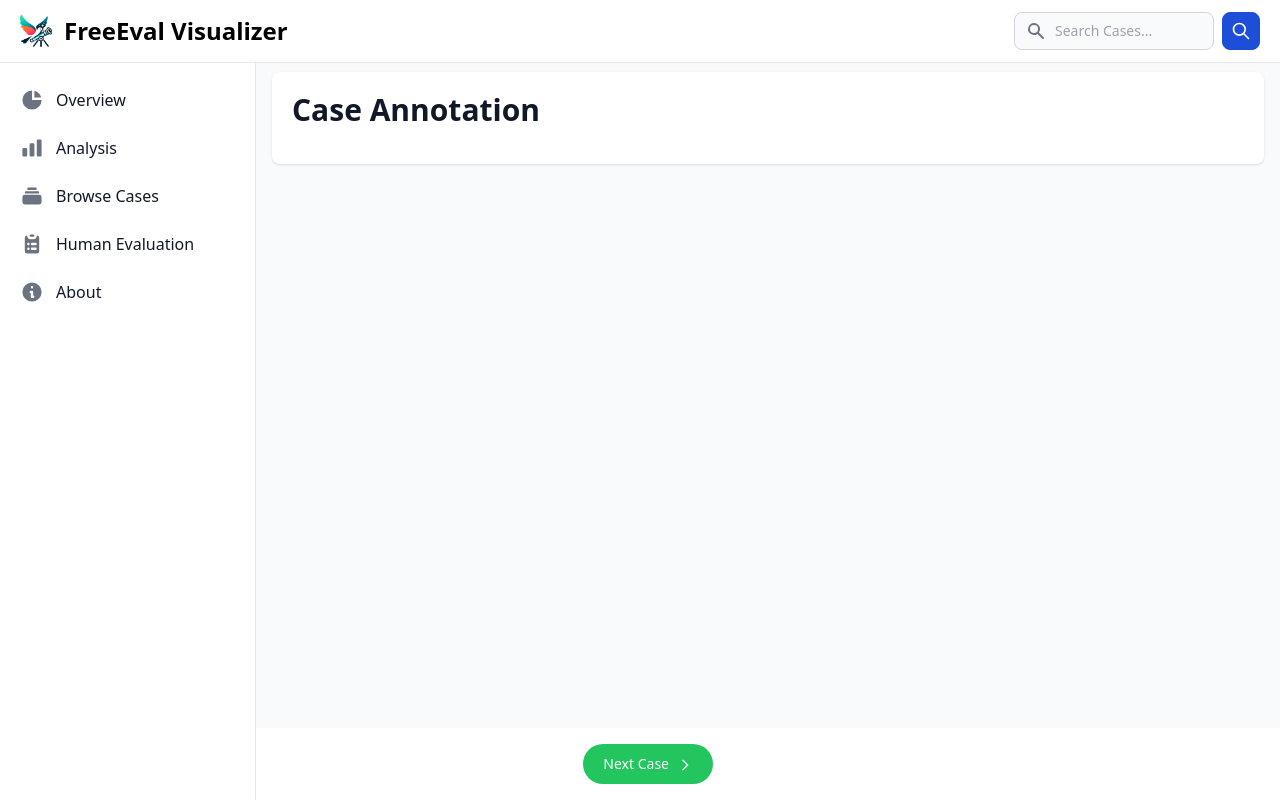
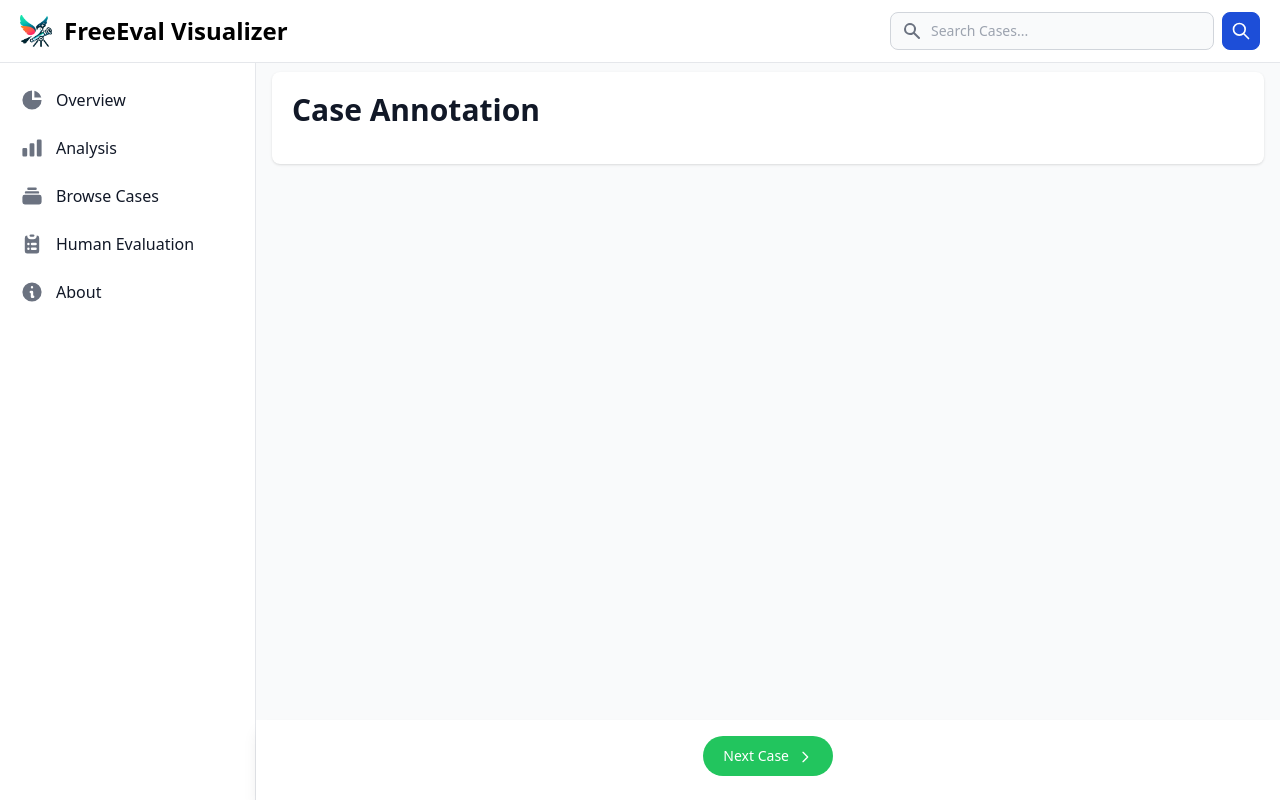
Before and after one commit to zhuohaoyu/FreeEval, a Python web app: template visualizer/app/templates/case_annotation.html in a window 1280 px wide. Run offline with Jinja, Linux system fonts and the light colour scheme; the template is opened without the code that fills it, so the values that code supplies are empty; some libraries are stand-ins or nearby versions.

Commit message:
fix layout

```diff
--- a/visualizer/app/templates/base.html
+++ b/visualizer/app/templates/base.html
@@ -18,50 +18,34 @@
     <div class="px-3 py-3 lg:px-5 lg:pl-3">
         <div class="flex items-center justify-between">
             <div class="flex items-center justify-start">
-                    <button data-drawer-target="logo-sidebar" data-drawer-toggle="logo-sidebar"
-                        aria-controls="logo-sidebar" type="button"
-                        class="inline-flex items-center p-2 text-sm text-gray-500 rounded-lg sm:hidden hover:bg-gray-100 focus:outline-none focus:ring-2 focus:ring-gray-200 dark:text-gray-400 dark:hover:bg-gray-700 dark:focus:ring-gray-600">
+                <button data-drawer-target="logo-sidebar" data-drawer-toggle="logo-sidebar" aria-controls="logo-sidebar" type="button" class="inline-flex items-center p-2 text-sm text-gray-500 rounded-lg md:hidden hover:bg-gray-100 focus:outline-none focus:ring-2 focus:ring-gray-200 dark:text-gray-400 dark:hover:bg-gray-700 dark:focus:ring-gray-600">
                     <span class="sr-only">Open sidebar</span>
-                        <svg class="w-6 h-6" aria-hidden="true" fill="currentColor" viewBox="0 0 20 20"
-                            xmlns="http://www.w3.org/2000/svg">
-                            <path clip-rule="evenodd" fill-rule="evenodd"
-                                d="M2 4.75A.75.75 0 012.75 4h14.5a.75.75 0 010 1.5H2.75A.75.75 0 012 4.75zm0 10.5a.75.75 0 01.75-.75h7.5a.75.75 0 010 1.5h-7.5a.75.75 0 01-.75-.75zM2 10a.75.75 0 01.75-.75h14.5a.75.75 0 010 1.5H2.75A.75.75 0 012 10z">
-                            </path>
+                    <svg class="w-6 h-6" aria-hidden="true" fill="currentColor" viewBox="0 0 20 20" xmlns="http://www.w3.org/2000/svg">
+                        <path clip-rule="evenodd" fill-rule="evenodd" d="M2 4.75A.75.75 0 012.75 4h14.5a.75.75 0 010 1.5H2.75A.75.75 0 012 4.75zm0 10.5a.75.75 0 01.75-.75h7.5a.75.75 0 010 1.5h-7.5a.75.75 0 01-.75-.75zM2 10a.75.75 0 01.75-.75h14.5a.75.75 0 010 1.5H2.75A.75.75 0 012 10z"></path>
                     </svg>
                 </button>
                 <a href="{{ url_for('main.dashboard') }}" class="flex ml-2 md:mr-24">
-                        <img src="{{ url_for('static', filename='png/freeeval-logo.png') }}" class="h-8 mr-3" alt="FlowBite Logo" />
-                        <span
-                            class="self-center text-xl font-semibold sm:text-2xl whitespace-nowrap dark:text-white">FreeEval
-                            Visualizer</span>
+                    <img src="{{ url_for('static', filename='png/freeeval-logo.png') }}" class="h-8 mr-3" alt="FreeEval Logo" />
+                    <span class="self-center text-xl font-semibold sm:text-2xl whitespace-nowrap dark:text-white">FreeEval Visualizer</span>
                 </a>
             </div>
             <div class="flex items-center">
                 <form id="navbar-search-form" class="flex items-center">
                     <label for="navbar-search" class="sr-only">Search</label>
-                        <div class="relative w-full">
+                    <div class="relative">
                         <div class="absolute inset-y-0 left-0 flex items-center pl-3 pointer-events-none">
-                                <svg aria-hidden="true" class="w-5 h-5 text-gray-500 dark:text-gray-400"
-                                    fill="currentColor" viewBox="0 0 20 20" xmlns="http://www.w3.org/2000/svg">
-                                    <path fill-rule="evenodd"
-                                        d="M8 4a4 4 0 100 8 4 4 0 000-8zM2 8a6 6 0 1110.89 3.476l4.817 4.817a1 1 0 01-1.414 1.414l-4.816-4.816A6 6 0 012 8z"
-                                        clip-rule="evenodd"></path>
+                            <svg aria-hidden="true" class="w-5 h-5 text-gray-500 dark:text-gray-400" fill="currentColor" viewBox="0 0 20 20" xmlns="http://www.w3.org/2000/svg">
+                                <path fill-rule="evenodd" d="M8 4a4 4 0 100 8 4 4 0 000-8zM2 8a6 6 0 1110.89 3.476l4.817 4.817a1 1 0 01-1.414 1.414l-4.816-4.816A6 6 0 012 8z" clip-rule="evenodd"></path>
                             </svg>
                         </div>
-                            <input type="text" id="navbar-search"
-                                class="bg-gray-50 border border-gray-300 text-gray-900 text-sm rounded-lg focus:ring-blue-500 focus:border-blue-500 block w-full pl-10 p-2 dark:bg-gray-700 dark:border-gray-600 dark:placeholder-gray-400 dark:text-white dark:focus:ring-blue-500 dark:focus:border-blue-500"
-                                placeholder="Search Cases..." required style="width: 200px;">
+                        <input type="text" id="navbar-search" class="bg-gray-50 border border-gray-300 text-gray-900 text-sm rounded-lg focus:ring-blue-500 focus:border-blue-500 block w-full pl-10 p-2 pr-20 dark:bg-gray-700 dark:border-gray-600 dark:placeholder-gray-400 dark:text-white dark:focus:ring-blue-500 dark:focus:border-blue-500" placeholder="Search Cases..." required>
                     </div>
-                        <button type="submit"
-                            class="p-2 ml-2 text-sm font-medium text-white bg-blue-700 rounded-lg border border-blue-700 hover:bg-blue-800 focus:ring-4 focus:outline-none focus:ring-blue-300 dark:bg-blue-600 dark:hover:bg-blue-700 dark:focus:ring-blue-800">
-                            <svg class="w-5 h-5" fill="none" stroke="currentColor" viewBox="0 0 24 24"
-                                xmlns="http://www.w3.org/2000/svg">
-                                <path stroke-linecap="round" stroke-linejoin="round" stroke-width="2"
-                                    d="M21 21l-6-6m2-5a7 7 0 11-14 0 7 7 0 0114 0z"></path>
+                    <button type="submit" class="p-2 ml-2 text-sm font-medium text-white bg-blue-700 rounded-lg border border-blue-700 hover:bg-blue-800 focus:ring-4 focus:outline-none focus:ring-blue-300 dark:bg-blue-600 dark:hover:bg-blue-700 dark:focus:ring-blue-800">
+                        <svg class="w-5 h-5" fill="none" stroke="currentColor" viewBox="0 0 24 24" xmlns="http://www.w3.org/2000/svg">
+                            <path stroke-linecap="round" stroke-linejoin="round" stroke-width="2" d="M21 21l-6-6m2-5a7 7 0 11-14 0 7 7 0 0114 0z"></path>
                         </svg>
                         <span class="sr-only">Search</span>
                     </button>
-                    </form>
                 </form>
             </div>
         </div>
@@ -143,6 +127,38 @@
 
     <script src="https://cdnjs.cloudflare.com/ajax/libs/flowbite/1.6.5/flowbite.min.js"></script>
     <script src="{{ url_for('static', filename='js/main.js') }}"></script>
+    <script>
+        document.addEventListener('DOMContentLoaded', function() {
+            const searchInput = document.getElementById('navbar-search');
+            const expandedWidth = '250px';
+            const collapsedWidth = '150px';
+
+            searchInput.addEventListener('focus', function() {
+                this.style.width = expandedWidth;
+            });
+
+            searchInput.addEventListener('blur', function() {
+                if (this.value === '') {
+                    this.style.width = collapsedWidth;
+                }
+            });
+
+            // Check screen size and adjust search bar accordingly
+            function adjustSearchBar() {
+                if (window.innerWidth >= 768) { // md breakpoint
+                    searchInput.style.width = 'auto';
+                } else {
+                    searchInput.style.width = collapsedWidth;
+                }
+            }
+
+            // Initial adjustment
+            adjustSearchBar();
+
+            // Adjust on window resize
+            window.addEventListener('resize', adjustSearchBar);
+        });
+        </script>
 </body>
 
 </html>
--- a/visualizer/app/templates/case_annotation.html
+++ b/visualizer/app/templates/case_annotation.html
@@ -3,7 +3,7 @@
 {% block title %}Case Annotation - FreeEval Visualizer{% endblock %}
 
 {% block content %}
-<div class="mx-auto p-5 bg-white rounded-lg shadow dark:bg-gray-800 mb-20">
+<div class="mx-auto p-5 bg-white rounded-lg shadow dark:bg-gray-800 mb-24">
     <h1 class="text-3xl font-bold text-gray-900 dark:text-white mb-4">Case Annotation</h1>
     {% for key, value in case_data.items() %}
         {% if not (settings.hide_scores and key in ['evaluation_result', 'evaluator_output']) %}
@@ -15,25 +15,33 @@
     {% endfor %}
 </div>
 
-<div id="annotation-controls" class="fixed bottom-0 left-0 right-0 bg-white dark:bg-gray-800 p-4 shadow-lg" data-session-name="{{ session_name }}" data-case-uuid="{{ case_data.uuid }}" data-is-swapped="{{ is_swapped }}">
-    <div class="container mx-auto flex justify-center items-center">
+<div id="annotation-controls" class="fixed bottom-0 left-0 right-0 bg-white dark:bg-gray-800 p-4 shadow-lg z-50" data-session-name="{{ session_name }}" data-case-uuid="{{ case_data.uuid }}" data-is-swapped="{{ is_swapped }}">
+    <div class="container mx-auto px-4">
+        <div class="flex flex-wrap justify-center items-center -mx-2">
             {% if settings.evaluation_type == 'pairwise' %}
                 {% for option in settings.options %}
-            <button class="annotation-option text-white bg-blue-700 hover:bg-blue-800 focus:outline-none focus:ring-4 focus:ring-blue-300 font-medium rounded-full text-sm px-5 py-2.5 text-center me-2 mb-2 dark:bg-blue-600 dark:hover:bg-blue-700 dark:focus:ring-blue-800" data-option="{{ option }}">{{ option }}</button>
+                <div class="px-2 mb-2">
+                    <button class="annotation-option text-white bg-blue-700 hover:bg-blue-800 focus:outline-none focus:ring-4 focus:ring-blue-300 font-medium rounded-full text-sm px-5 py-2.5 text-center dark:bg-blue-600 dark:hover:bg-blue-700 dark:focus:ring-blue-800" data-option="{{ option }}">{{ option }}</button>
+                </div>
                 {% endfor %}
             {% elif settings.evaluation_type == 'scoring' %}
                 {% if settings.scoring_type == 'discrete' %}
                     {% for score in settings.allowed_scores %}
-                <button class="annotation-option text-white bg-blue-700 hover:bg-blue-800 focus:outline-none focus:ring-4 focus:ring-blue-300 font-medium rounded-full text-sm px-5 py-2.5 text-center me-2 mb-2 dark:bg-blue-600 dark:hover:bg-blue-700 dark:focus:ring-blue-800">{{ score }}</button>
+                    <div class="px-2 mb-2">
+                        <button class="annotation-option text-white bg-blue-700 hover:bg-blue-800 focus:outline-none focus:ring-4 focus:ring-blue-300 font-medium rounded-full text-sm px-5 py-2.5 text-center dark:bg-blue-600 dark:hover:bg-blue-700 dark:focus:ring-blue-800">{{ score }}</button>
+                    </div>
                     {% endfor %}
                 {% else %}
-            <input type="number" id="score-input" min="{{ settings.min_score }}" max="{{ settings.max_score }}" class="border rounded-full px-4 py-2 mr-2">
-            <button id="submit-score" class="text-white bg-blue-700 hover:bg-blue-800 focus:outline-none focus:ring-4 focus:ring-blue-300 font-medium rounded-full text-sm px-5 py-2.5 text-center me-2 mb-2 dark:bg-blue-600 dark:hover:bg-blue-700 dark:focus:ring-blue-800">Submit Score</button>
+                <div class="px-2 mb-2 flex items-center">
+                    <input type="number" id="score-input" min="{{ settings.min_score }}" max="{{ settings.max_score }}" class="border rounded-full px-4 py-2 mr-2 w-20">
+                    <button id="submit-score" class="text-white bg-blue-700 hover:bg-blue-800 focus:outline-none focus:ring-4 focus:ring-blue-300 font-medium rounded-full text-sm px-5 py-2.5 text-center dark:bg-blue-600 dark:hover:bg-blue-700 dark:focus:ring-blue-800">Submit Score</button>
+                </div>
                 {% endif %}
             {% endif %}
 
             <!-- Next button -->
-        <a href="{{ url_for('main.case_annotation', session_name=session_name, uuid=next_uuid) }}" class="text-white bg-green-500 hover:bg-green-600 focus:outline-none focus:ring-4 focus:ring-green-300 font-medium rounded-full text-sm px-5 py-2.5 text-center ml-4 dark:bg-green-600 dark:hover:bg-green-700 dark:focus:ring-green-800">
+            <div class="px-2 mb-2">
+                <a href="{{ url_for('main.case_annotation', session_name=session_name, uuid=next_uuid) }}" class="inline-block text-white bg-green-500 hover:bg-green-600 focus:outline-none focus:ring-4 focus:ring-green-300 font-medium rounded-full text-sm px-5 py-2.5 text-center dark:bg-green-600 dark:hover:bg-green-700 dark:focus:ring-green-800">
                     Next Case
                     <svg class="w-4 h-4 inline-block ml-1" fill="none" stroke="currentColor" viewBox="0 0 24 24" xmlns="http://www.w3.org/2000/svg">
                         <path stroke-linecap="round" stroke-linejoin="round" stroke-width="2" d="M9 5l7 7-7 7"></path>
@@ -41,4 +49,37 @@
                 </a>
             </div>
         </div>
+    </div>
+</div>
+
+<script>
+document.addEventListener('DOMContentLoaded', function() {
+    const sidebar = document.getElementById('logo-sidebar');
+    const annotationControls = document.getElementById('annotation-controls');
+    const navbar = document.querySelector('nav');
+
+    function adjustAnnotationControls() {
+        const sidebarWidth = sidebar.offsetWidth;
+        const navbarHeight = navbar.offsetHeight;
+        annotationControls.style.left = `${sidebarWidth}px`;
+        annotationControls.style.width = `calc(100% - ${sidebarWidth}px)`;
+        annotationControls.style.bottom = '0px';
+
+        // Ensure the controls are not covered by the navbar
+        const controlsHeight = annotationControls.offsetHeight;
+        document.body.style.paddingBottom = `${controlsHeight + 20}px`; // Add some extra padding
+
+        // Adjust max-height to ensure visibility
+        const maxHeight = window.innerHeight - navbarHeight - 20; // 20px buffer
+        annotationControls.style.maxHeight = `${maxHeight}px`;
+        annotationControls.style.overflowY = 'auto';
+    }
+
+    // Initial adjustment
+    adjustAnnotationControls();
+
+    // Adjust on window resize
+    window.addEventListener('resize', adjustAnnotationControls);
+});
+</script>
 {% endblock %}
```
Lines whose indentation alone changed are shown as unchanged.
